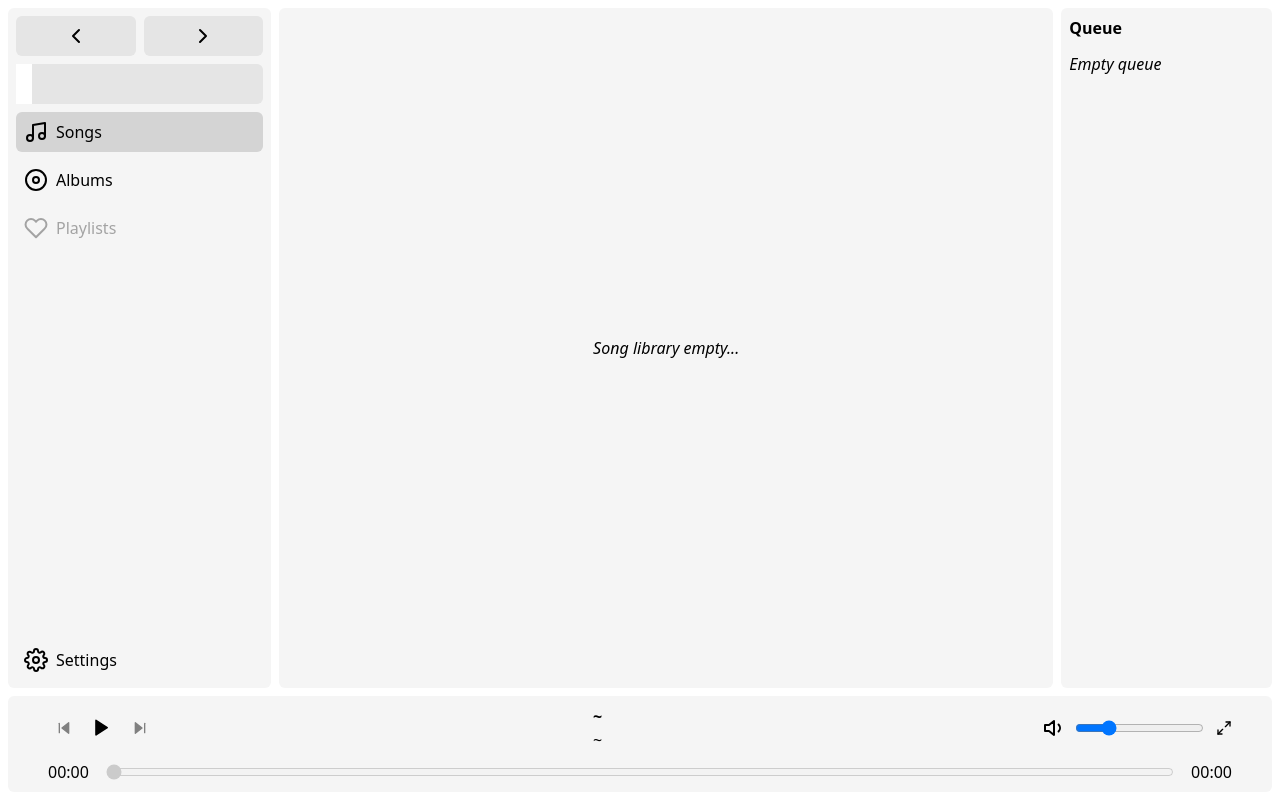
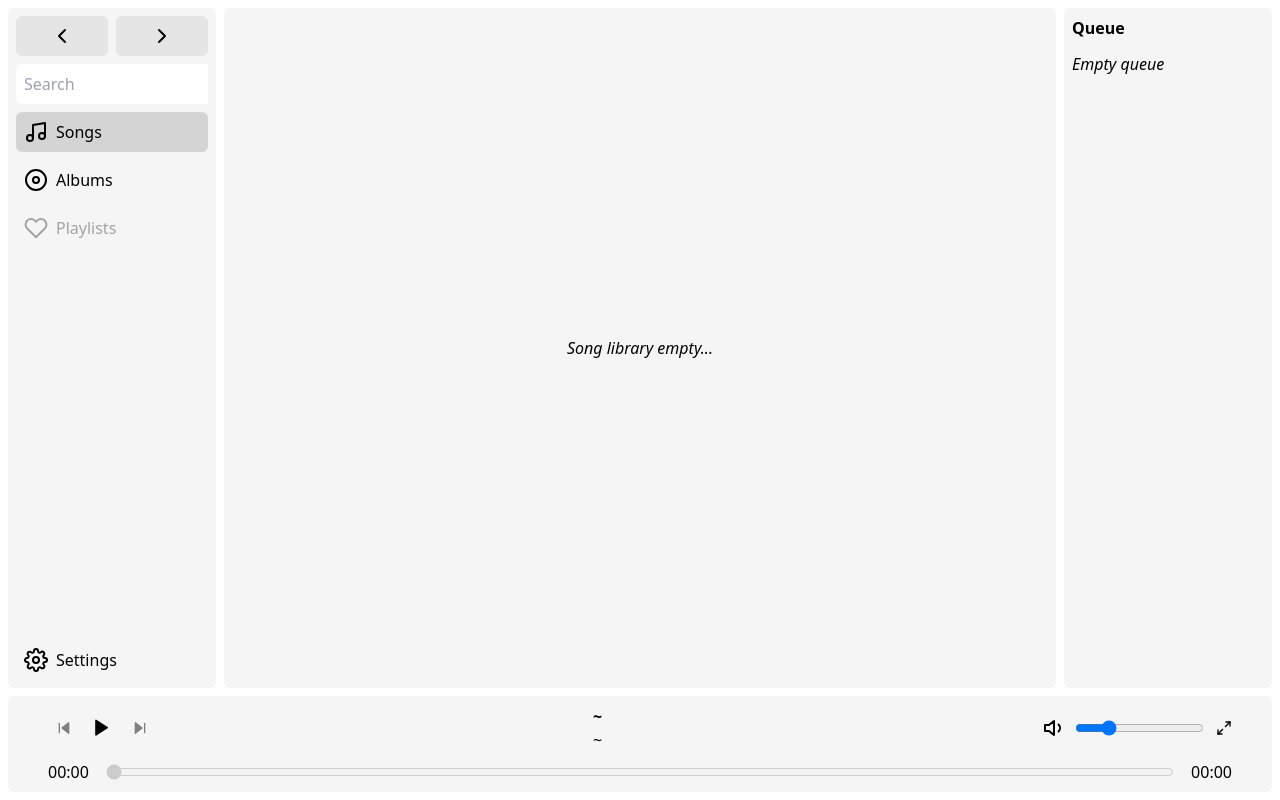
Before and after one commit to callum-jones19/coralia, a React (Vite) app: page /home in a window 1280 px wide. Built offline with nearby package versions, Linux system fonts and the light colour scheme.

Commit message:
Fix search bar styling size

```diff
--- a/src/components/MenuBar.tsx
+++ b/src/components/MenuBar.tsx
@@ -70,7 +70,7 @@ export default function MenuBar({ onSearch }: MenuBarProps) {
 
   return (
     <>
-      <div className="basis-2/12 h-full flex flex-col bg-neutral-100 rounded-md p-2 justify-between">
+      <div className="basis-52 flex-grow-0 flex-shrink-0 h-full flex flex-col bg-neutral-100 rounded-md p-2 justify-between overflow-hidden">
         <div className="w-full flex flex-col gap-2 items-start">
           <div className="w-full flex flex-row justify-between gap-2 flex-wrap">
             <button
--- a/src/components/QueueBar.tsx
+++ b/src/components/QueueBar.tsx
@@ -31,7 +31,7 @@ export default function QueueBar() {
     : undefined;
 
   return (
-    <div className="w-2/12 h-full flex-grow-0 flex-shrink-0 rounded-md bg-neutral-100 p-2">
+    <div className="basis-52 h-full flex-grow-0 flex-shrink-0 rounded-md bg-neutral-100 p-2">
       <div className="h-full flex flex-col gap-3 justify-between">
         <h2 className="font-bold">Queue</h2>
         <div className="h-full w-full overflow-auto flex flex-col gap-2">
--- a/src/components/SearchBar.tsx
+++ b/src/components/SearchBar.tsx
@@ -2,7 +2,7 @@ import { useNavigate } from "react-router";
 import { searchLibrary } from "../api/importer";
 import { SearchResults } from "../types";
 import { X } from "react-feather";
-import { useState } from "react";
+import { ChangeEvent, useState } from "react";
 
 export interface SearchBarProps {
   onSearch: (searchRes: SearchResults) => void;
@@ -12,13 +12,7 @@ export default function SearchBar({ onSearch }: SearchBarProps) {
   const navigate = useNavigate();
   const [query, setQuery] = useState<null | string>(null);
 
-  return (
-    <div className="basis-full flex flex-row bg-neutral-200 rounded-md items-center">
-      <input
-        className=" basis-1 items-center text-neutral-600 p-2 min-w-0 overflow-hidden"
-        placeholder="Search"
-        value={query ? query : ''}
-        onChange={e => {
+  const handleInputChage = (e: ChangeEvent<HTMLInputElement>) => {
     const searchQuery = e.target.value === '' ? null : e.target.value;
     setQuery(searchQuery);
 
@@ -44,7 +38,15 @@ export default function SearchBar({ onSearch }: SearchBarProps) {
         .then(d => console.log(d))
         .catch(e => console.error(e));
     }
-        }}
+  };
+
+  return (
+    <div className="flex flex-row rounded-md items-center w-full">
+      <input
+        className=" basis-full items-center text-black p-2 min-w-0 rounded-l-md"
+        placeholder="Search"
+        value={query ? query : ''}
+        onChange={handleInputChage}
       />
       {query &&
         <button
@@ -53,7 +55,7 @@ export default function SearchBar({ onSearch }: SearchBarProps) {
             if (t) t.catch(e => console.error(e))
             setQuery(null);
           }}
-          className="min-w-0 bg-neutral-200"
+          className="bg-white h-full rounded-r-md pr-1"
         >
           <X />
         </button>
```
Lines whose indentation alone changed are shown as unchanged.
